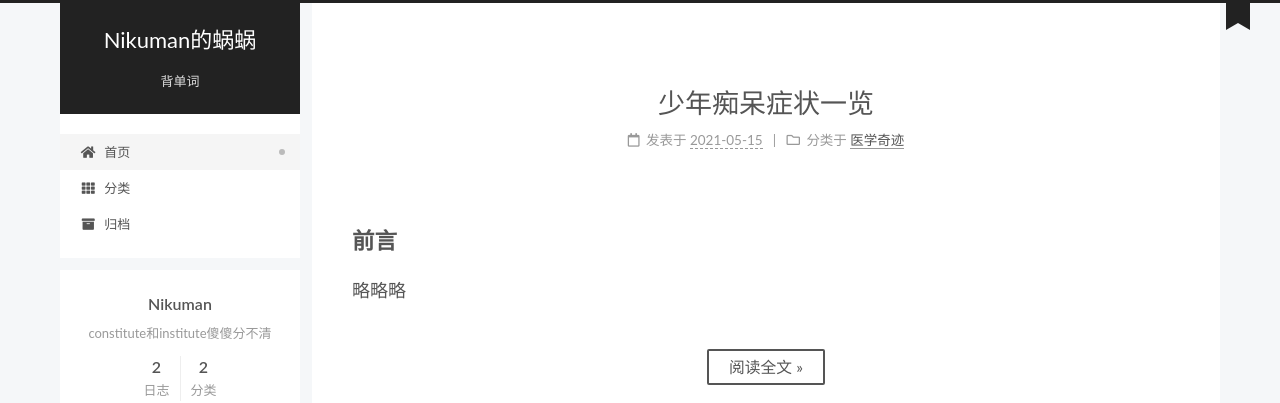
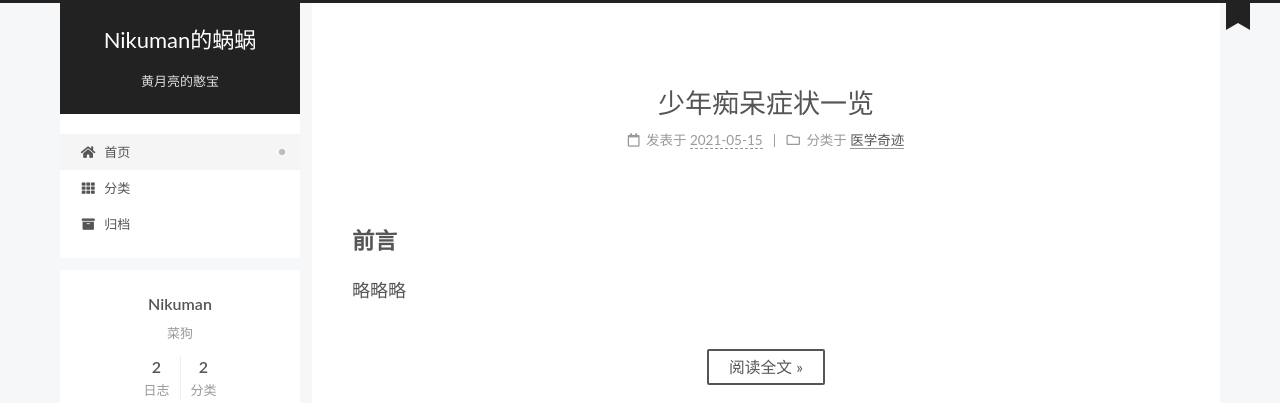
Before and after one commit to Nikumanyoo/Nikumanyoo.github.io, a plain HTML site: page index.html in a window 1280 px wide. Shown: the top 403 px of the page. Drawn offline with Linux system fonts and the light colour scheme.

Commit message:
Site updated: 2021-05-15 12:12:41

```diff
--- a/index.html
+++ b/index.html
@@ -20,12 +20,12 @@
     var CONFIG = {"hostname":"nikumanyoo.github.io","root":"/","scheme":"Pisces","version":"7.8.0","exturl":false,"sidebar":{"position":"left","display":"post","padding":18,"offset":12,"onmobile":false},"copycode":{"enable":false,"show_result":false,"style":null},"back2top":{"enable":true,"sidebar":false,"scrollpercent":true},"bookmark":{"enable":true,"color":"#222","save":"auto"},"fancybox":false,"mediumzoom":false,"lazyload":false,"pangu":false,"comments":{"style":"tabs","active":null,"storage":true,"lazyload":false,"nav":null},"algolia":{"hits":{"per_page":10},"labels":{"input_placeholder":"Search for Posts","hits_empty":"We didn't find any results for the search: ${query}","hits_stats":"${hits} results found in ${time} ms"}},"localsearch":{"enable":false,"trigger":"auto","top_n_per_article":1,"unescape":false,"preload":false},"motion":{"enable":true,"async":false,"transition":{"post_block":"fadeIn","post_header":"slideDownIn","post_body":"slideDownIn","coll_header":"slideLeftIn","sidebar":"slideUpIn"}}};
   </script>
 
-  <meta name="description" content="constitute和institute傻傻分不清">
+  <meta name="description" content="菜狗">
 <meta property="og:type" content="website">
 <meta property="og:title" content="Nikuman的蜗蜗">
 <meta property="og:url" content="https://nikumanyoo.github.io/index.html">
 <meta property="og:site_name" content="Nikuman的蜗蜗">
-<meta property="og:description" content="constitute和institute傻傻分不清">
+<meta property="og:description" content="菜狗">
 <meta property="og:locale" content="zh_CN">
 <meta property="article:author" content="Nikuman">
 <meta name="twitter:card" content="summary">
@@ -97,7 +97,7 @@
       <h1 class="site-title">Nikuman的蜗蜗</h1>
       <span class="logo-line-after"><i></i></span>
     </a>
-      <p class="site-subtitle" itemprop="description">背单词</p>
+      <p class="site-subtitle" itemprop="description">黄月亮的憨宝</p>
   </div>
 
   <div class="site-nav-right">
@@ -160,7 +160,7 @@
     <span hidden itemprop="author" itemscope itemtype="http://schema.org/Person">
       <meta itemprop="image" content="/images/avatar.gif">
       <meta itemprop="name" content="Nikuman">
-      <meta itemprop="description" content="constitute和institute傻傻分不清">
+      <meta itemprop="description" content="菜狗">
     </span>
 
     <span hidden itemprop="publisher" itemscope itemtype="http://schema.org/Organization">
@@ -235,7 +235,7 @@
     <span hidden itemprop="author" itemscope itemtype="http://schema.org/Person">
       <meta itemprop="image" content="/images/avatar.gif">
       <meta itemprop="name" content="Nikuman">
-      <meta itemprop="description" content="constitute和institute傻傻分不清">
+      <meta itemprop="description" content="菜狗">
     </span>
 
     <span hidden itemprop="publisher" itemscope itemtype="http://schema.org/Organization">
@@ -360,7 +360,7 @@
       <div class="site-overview-wrap sidebar-panel">
         <div class="site-author motion-element" itemprop="author" itemscope itemtype="http://schema.org/Person">
   <p class="site-author-name" itemprop="name">Nikuman</p>
-  <div class="site-description" itemprop="description">constitute和institute傻傻分不清</div>
+  <div class="site-description" itemprop="description">菜狗</div>
 </div>
 <div class="site-state-wrap motion-element">
   <nav class="site-state">
```
Also changed, not shown: archives/2021/05/index.html (+4 -4 lines), archives/2021/index.html (+4 -4 lines), archives/index.html (+4 -4 lines), categories/index.html (+4 -4 lines), categories/医学奇迹/index.html (+4 -4 lines), categories/生物/index.html (+4 -4 lines), 少年痴呆症状一览/index.html (+3 -3 lines), 憨宝的第一篇文章/index.html (+3 -3 lines).
